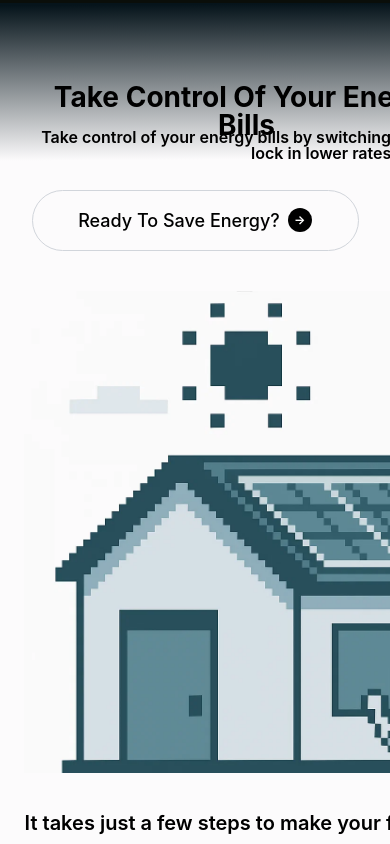
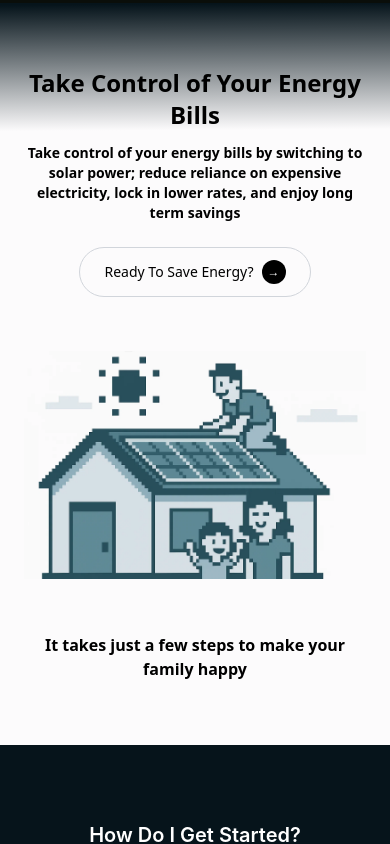
Before and after one commit to HamzaOubenslah/projet, a Next.js app: page / in a window 390 px wide. Shown: the part 1820-2664 px from the top of the page. Built offline with nearby package versions, Linux system fonts and the light colour scheme.

Commit message:
feat: add control section responsive layout

```diff
--- a/src/components/ControlSection.tsx
+++ b/src/components/ControlSection.tsx
@@ -2,79 +2,35 @@ import Image from "next/image";
 
 export default function ControlSection() {
   return (
-    <section className="py-20 flex flex-col items-center px-6" style={{background: "linear-gradient(179.67deg, #06141B 0.29%, #FCFBFC 17.23%)",}}>
-      <div className="max-w-2xl w-full text-center">
-       <h2
-  className="
-    w-[445px] h-[34px]
-    text-[28px] font-inter font-bold
-    leading-none
-    text-center capitalize
-    text-black
-    opacity-100
-    mb-3
-    mx-auto
-  "
+    <section
+      className="py-16 flex flex-col items-center px-6 text-center"
+      style={{
+        background:
+          "linear-gradient(179.67deg, #06141B 0.29%, #FCFBFC 17.23%)",
+      }}
     >
+      <div className="max-w-2xl w-full">
+
+        <h2 className="text-2xl sm:text-3xl font-bold text-black mb-3">
           Take Control of Your Energy Bills
         </h2>
 
-        <p
-  className="
-    w-[820px] h-[37px]
-    text-[16px] font-inter font-semibold
-    leading-none
-    text-center
-    text-black
-    opacity-100
-    mb-6
-    mx-auto
-  "
->
+        <p className="text-sm sm:text-base font-semibold text-black mb-6">
           Take control of your energy bills by switching to solar power; reduce reliance on expensive electricity, lock in lower rates, and enjoy long term savings
         </p>
 
-
         <a
           href="#contact"
-  className="
-    inline-flex items-center justify-center gap-2
-    w-[327px] h-[61px]
-    border border-gray-300
-    text-black font-inter font-medium text-[18px]
-    rounded-full
-    opacity-100
-    px-5 py-2.5
-    transition-colors
-    hover:bg-gray-50
-    mb-10
-    mx-auto
-  "
+          className="inline-flex items-center justify-center gap-2 border border-gray-300 text-black text-sm sm:text-base font-medium rounded-full px-6 py-3 hover:bg-gray-50 mb-10"
         >
           Ready To Save Energy?
-  <span
-    className="
-      w-6 h-6
-      bg-black text-white
-      rounded-full
-      flex items-center justify-center
-      text-xs font-bold
-    "
-  >
+          <span className="w-6 h-6 bg-black text-white rounded-full flex items-center justify-center text-xs font-bold">
             →
           </span>
         </a>
 
 
-
-       <div
-  className="
-    relative
-    w-[723px] h-[482px]
-    mx-auto mb-10
-    opacity-100
-  "
->
+        <div className="relative w-full max-w-md sm:max-w-lg mx-auto mb-10 aspect-[4/3]">
           <Image
             src="/images/img3.png"
             alt="Family with solar house"
@@ -83,18 +39,7 @@ export default function ControlSection() {
           />
         </div>
 
-
-       <p
-  className="
-    w-[487px] h-[24px]
-    text-[20px] font-inter font-semibold
-    leading-none
-    text-center
-    text-black
-    opacity-100
-    mx-auto
-  "
->
+        <p className="text-base sm:text-lg font-semibold text-black">
           It takes just a few steps to make your family happy
         </p>
 
```
Lines whose indentation alone changed are shown as unchanged.
